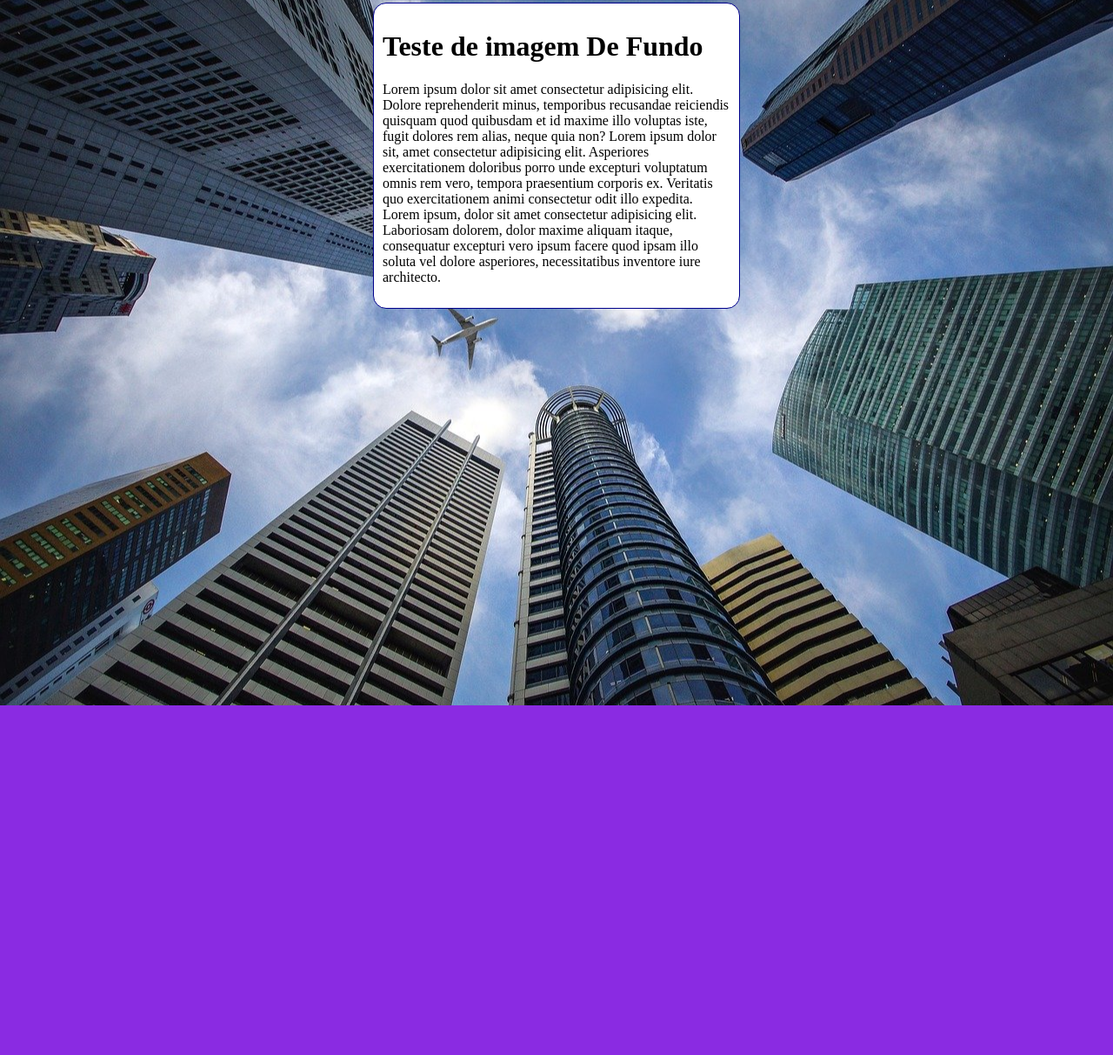
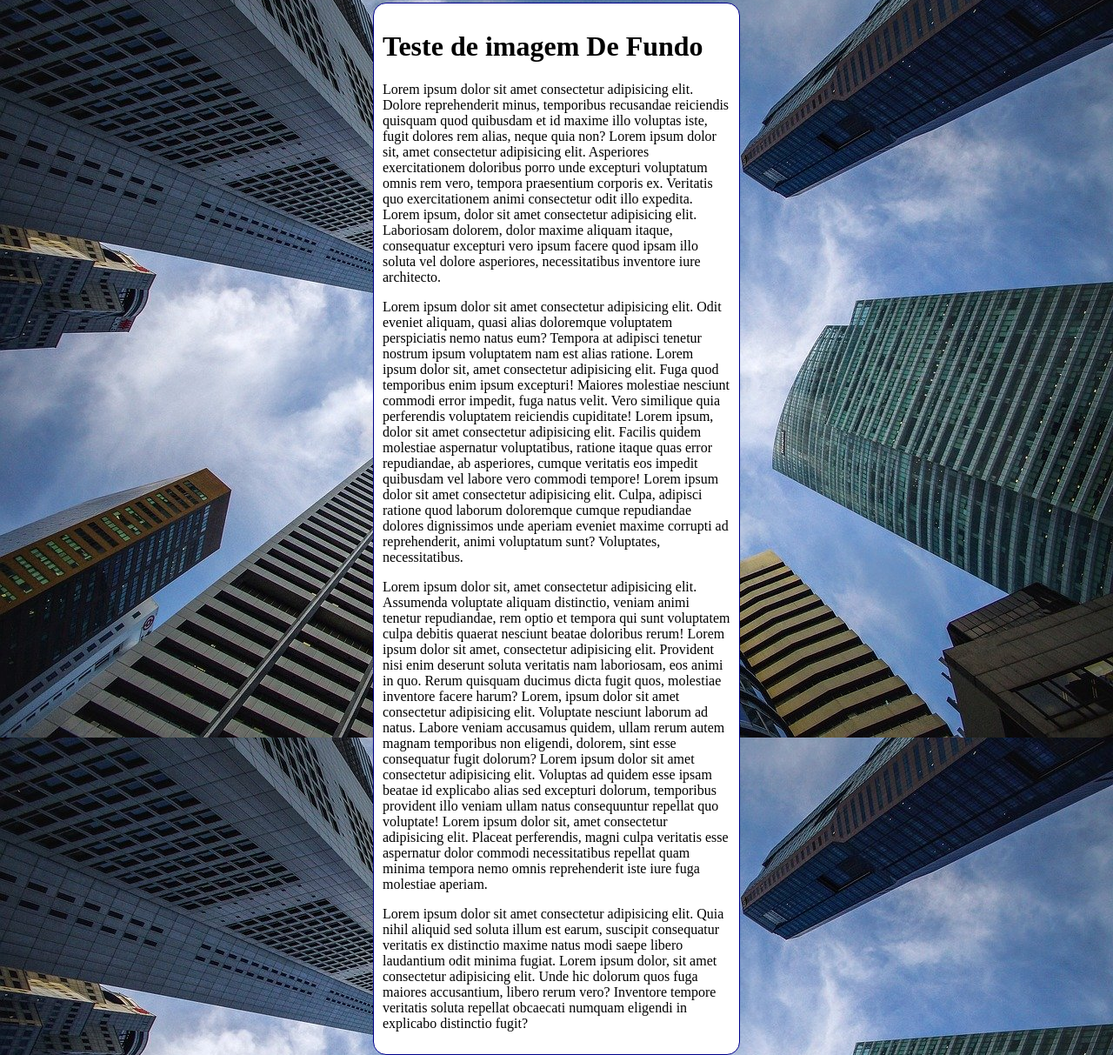
Before and after one commit to suelicristina/Html-css, a plain HTML site: page exercicio/ex022/fundo006.html in a window 1280 px wide. Shown: the part 5-1218 px from the top of the page at 87% size. Before the commit the page ends 816 px from the top, so only its background shows below. Drawn offline with Linux system fonts and the light colour scheme.

Commit message:
atualizei

```diff
--- a/exercicio/ex022/fundo006.html
+++ b/exercicio/ex022/fundo006.html
@@ -8,10 +8,7 @@
     <style>
         body{
             height: 100vh;
-            background-color: blueviolet;
-            background-image: url('imagens/wallpaper002.jpg');
-            background-position: center center;
-            background-repeat: no-repeat;
+            background: blueviolet url('imagens/wallpaper002.jpg') center center no-repeat fixed;
             background-size: cover;
         }
 
@@ -29,6 +26,9 @@
     <main>
         <h1>Teste de imagem De Fundo</h1>
         <p>Lorem ipsum dolor sit amet consectetur adipisicing elit. Dolore reprehenderit minus, temporibus recusandae reiciendis quisquam quod quibusdam et id maxime illo voluptas iste, fugit dolores rem alias, neque quia non? Lorem ipsum dolor sit, amet consectetur adipisicing elit. Asperiores exercitationem doloribus porro unde excepturi voluptatum omnis rem vero, tempora praesentium corporis ex. Veritatis quo exercitationem animi consectetur odit illo expedita. Lorem ipsum, dolor sit amet consectetur adipisicing elit. Laboriosam dolorem, dolor maxime aliquam itaque, consequatur excepturi vero ipsum facere quod ipsam illo soluta vel dolore asperiores, necessitatibus inventore iure architecto.</p>
+        <p>Lorem ipsum dolor sit amet consectetur adipisicing elit. Odit eveniet aliquam, quasi alias doloremque voluptatem perspiciatis nemo natus eum? Tempora at adipisci tenetur nostrum ipsum voluptatem nam est alias ratione. Lorem ipsum dolor sit, amet consectetur adipisicing elit. Fuga quod temporibus enim ipsum excepturi! Maiores molestiae nesciunt commodi error impedit, fuga natus velit. Vero similique quia perferendis voluptatem reiciendis cupiditate! Lorem ipsum, dolor sit amet consectetur adipisicing elit. Facilis quidem molestiae aspernatur voluptatibus, ratione itaque quas error repudiandae, ab asperiores, cumque veritatis eos impedit quibusdam vel labore vero commodi tempore! Lorem ipsum dolor sit amet consectetur adipisicing elit. Culpa, adipisci ratione quod laborum doloremque cumque repudiandae dolores dignissimos unde aperiam eveniet maxime corrupti ad reprehenderit, animi voluptatum sunt? Voluptates, necessitatibus.</p>
+        <p>Lorem ipsum dolor sit, amet consectetur adipisicing elit. Assumenda voluptate aliquam distinctio, veniam animi tenetur repudiandae, rem optio et tempora qui sunt voluptatem culpa debitis quaerat nesciunt beatae doloribus rerum! Lorem ipsum dolor sit amet, consectetur adipisicing elit. Provident nisi enim deserunt soluta veritatis nam laboriosam, eos animi in quo. Rerum quisquam ducimus dicta fugit quos, molestiae inventore facere harum? Lorem, ipsum dolor sit amet consectetur adipisicing elit. Voluptate nesciunt laborum ad natus. Labore veniam accusamus quidem, ullam rerum autem magnam temporibus non eligendi, dolorem, sint esse consequatur fugit dolorum? Lorem ipsum dolor sit amet consectetur adipisicing elit. Voluptas ad quidem esse ipsam beatae id explicabo alias sed excepturi dolorum, temporibus provident illo veniam ullam natus consequuntur repellat quo voluptate! Lorem ipsum dolor sit, amet consectetur adipisicing elit. Placeat perferendis, magni culpa veritatis esse aspernatur dolor commodi necessitatibus repellat quam minima tempora nemo omnis reprehenderit iste iure fuga molestiae aperiam.</p>
+        <p> Lorem ipsum dolor sit amet consectetur adipisicing elit. Quia nihil aliquid sed soluta illum est earum, suscipit consequatur veritatis ex distinctio maxime natus modi saepe libero laudantium odit minima fugiat. Lorem ipsum dolor, sit amet consectetur adipisicing elit. Unde hic dolorum quos fuga maiores accusantium, libero rerum vero? Inventore tempore veritatis soluta repellat obcaecati numquam eligendi in explicabo distinctio fugit?</p>
     </main>
 </body>
 </html>
```
